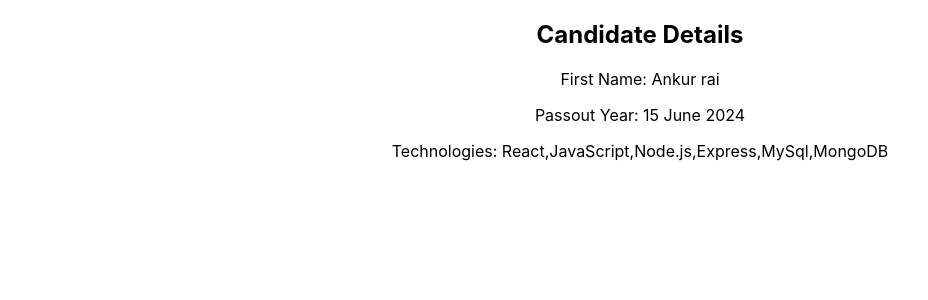
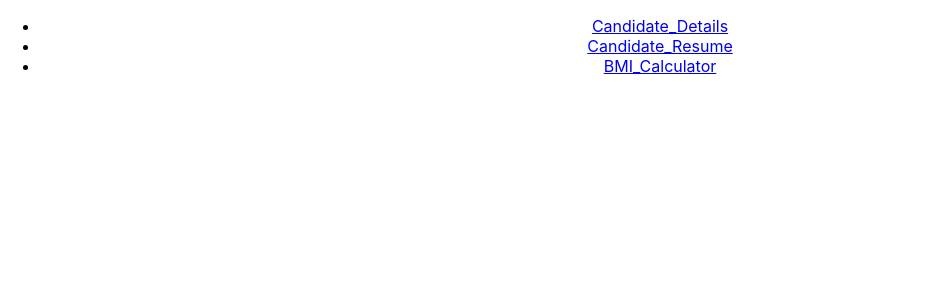
Before and after one commit to Ankur460/ZfaaeEYRZe8ftkkw, a React (Create React App) app: page / in a window 1280 px wide. Shown: the top 300 px of the page, without its empty margins (0-928 px from the left). Built offline with nearby package versions, Linux system fonts and the light colour scheme.

Commit message:
Routing Implemented

```diff
--- a/package.json
+++ b/package.json
@@ -8,6 +8,8 @@
     "@testing-library/user-event": "^13.5.0",
     "react": "^18.2.0",
     "react-dom": "^18.2.0",
+    "react-router": "^6.21.1",
+    "react-router-dom": "^6.21.1",
     "react-scripts": "5.0.1",
     "web-vitals": "^2.1.4"
   },
--- a/src/App.js
+++ b/src/App.js
@@ -3,13 +3,18 @@ import './App.css';
 import BMI_Calculator from './components/BMI_Calculator';
 import Candidate_Details from './components/Candidate_Details';
 import NavBar from './components/NavBar';
+import {BrowserRouter ,Route,Routes} from 'react-router-dom';
 
 function App() {
   return (
     <div className="App">
-       {/* <NavBar/> */}
-       {/* <BMI_Calculator/> */}
-       <Candidate_Details/>
+      <BrowserRouter>
+       <NavBar/>
+       <Routes>
+        <Route path='/candidate_details' element={<Candidate_Details/>}/>
+        <Route path='BMI_Calculator' element={<BMI_Calculator/>}/>
+       </Routes>
+      </BrowserRouter>
     </div>
   );
 }
--- a/src/components/NavBar.js
+++ b/src/components/NavBar.js
@@ -7,13 +7,13 @@ function NavBar() {
         <nav>
             <ul>
                 <li>
-                    <a href="#candidate_details">Candidate_Details</a>
+                    <a href="candidate_details">Candidate_Details</a>
                 </li>
                 <li>
                     <a href={resumeurl}>Candidate_Resume</a>
                 </li>
                 <li>
-                    <a href="#BMI_Calculator">BMI_Calculator</a>
+                    <a href="BMI_Calculator">BMI_Calculator</a>
                 </li>
             </ul>
         </nav>
```
Also changed, not shown: 1 other file (tests, documents, lock files or other folders).
